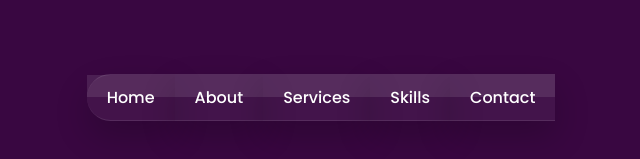
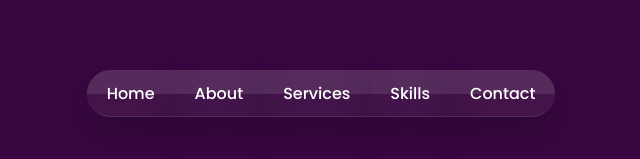
Before and after one commit to EversonMG96/Glassmorphism-Menu-Indicator, a plain HTML site: page index.html in a window 1280 px wide. Shown: the part 303-462 px from the top of the page, 319-959 px from the left. Drawn offline with Linux system fonts and the light colour scheme.

Commit message:
add elements in the css

```diff
--- a/src/assets/css/style.css
+++ b/src/assets/css/style.css
@@ -36,6 +36,7 @@ ul li a {
     border-top: 1px solid rgba(255, 255, 255, 0.1);
     border-bottom: 1px solid rgba(255, 255, 255, 0.1);
     z-index: 1000;
+    overflow: hidden;
 }
 
 ul li a::before {
@@ -52,3 +53,8 @@ ul li:first-child a {
     border-top-left-radius: 30px;
     border-bottom-left-radius: 30px;
 }
+
+ul li:last-child a {
+    border-top-right-radius: 30px;
+    border-bottom-right-radius: 30px;
+}
```
